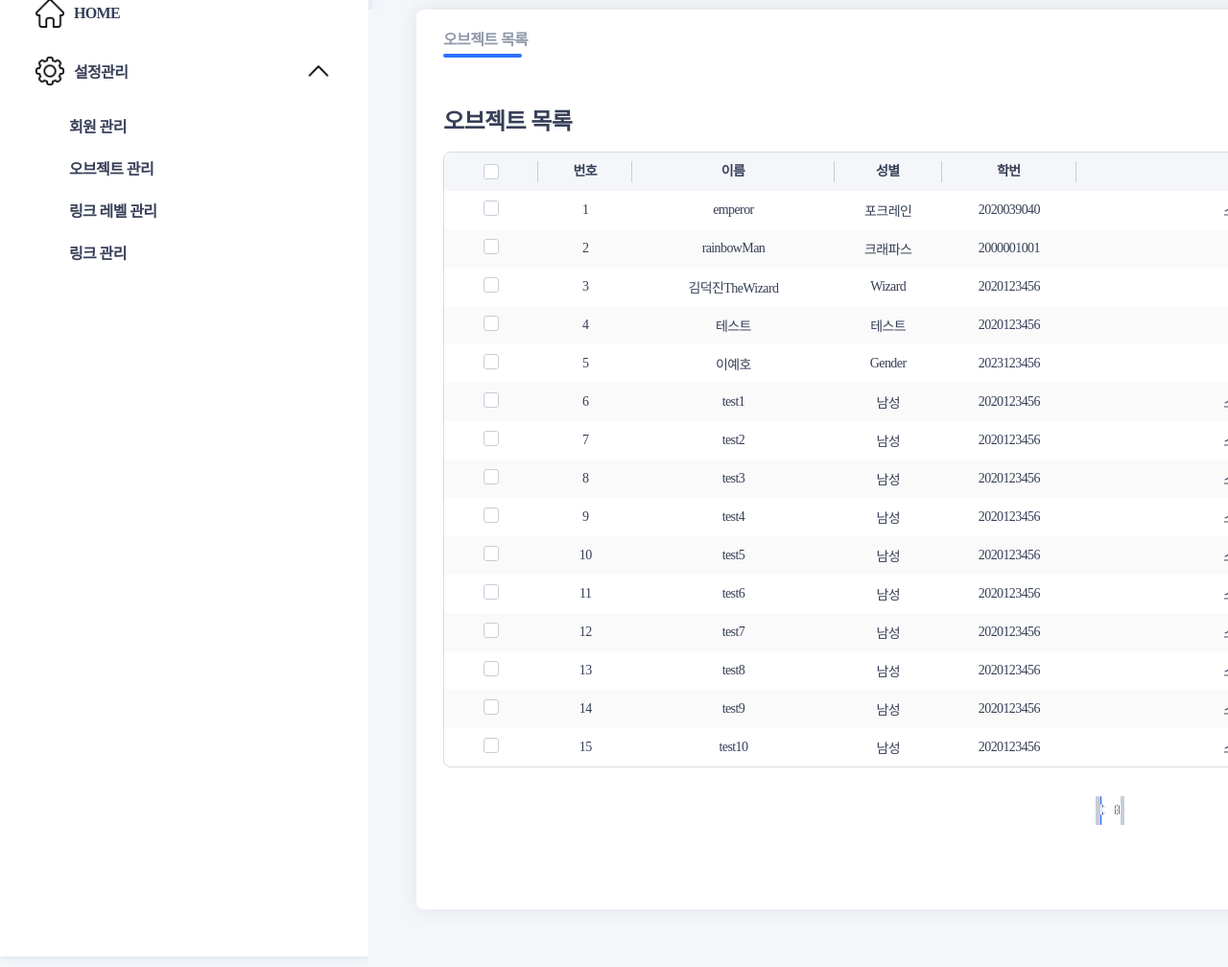
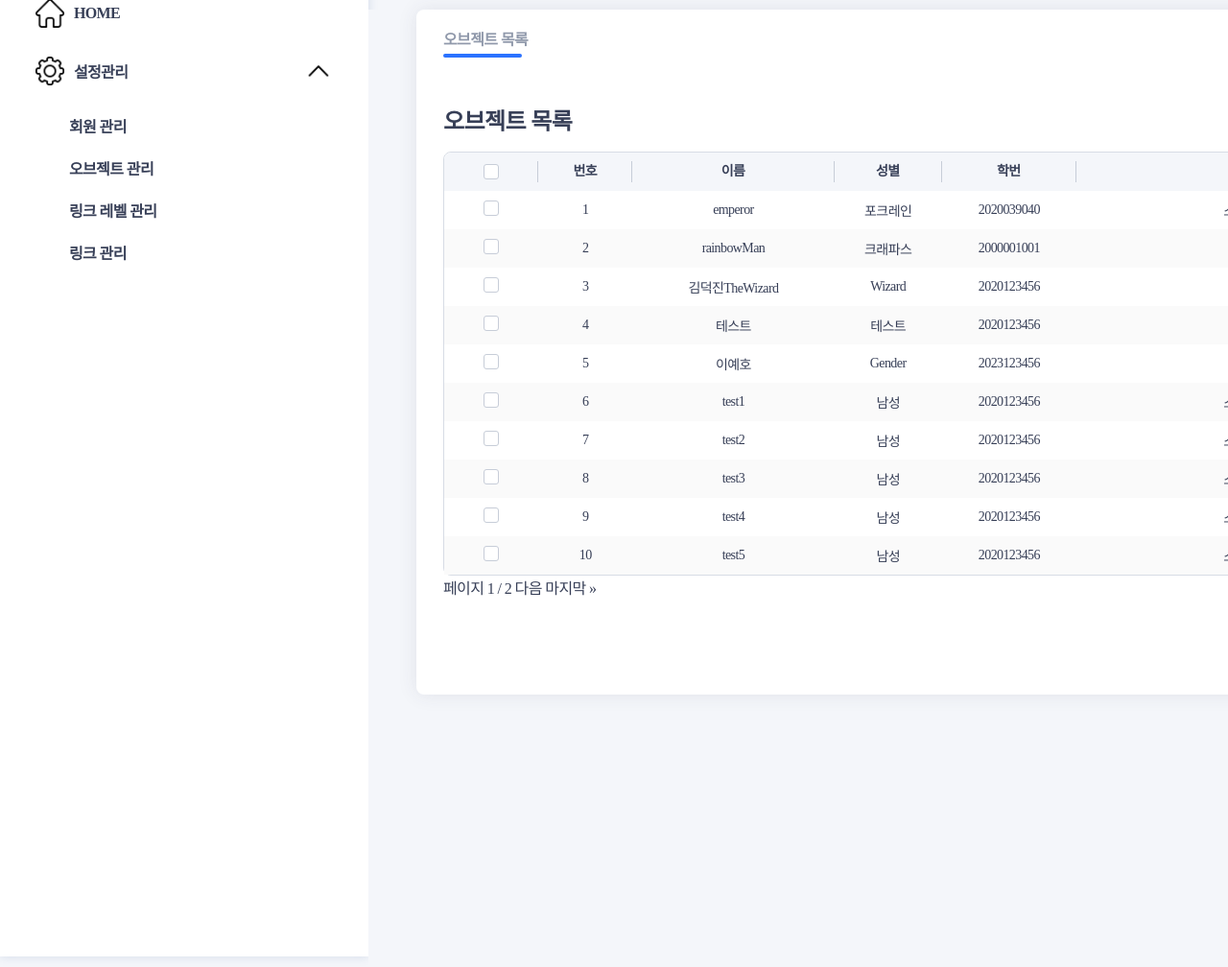
Before and after one commit to EmpChan/MemberManagement, a Django app: page /objectList in a window 1280 px wide; the page is wider, and only the part inside the window is pictured. Shown: the part 139-1147 px from the top of that part at 96% size. Run offline with Django 4.2, Linux system fonts and the light colour scheme; a user stored in the database is signed in; data comes from the database, SQL or seed files in the repository; both versions use the stored data as it was after the commit; some libraries are stand-ins or nearby versions; some web fonts are replaced.

Commit message:
페이지네이션 초안

```diff
--- a/main/views.py
+++ b/main/views.py
@@ -1,5 +1,6 @@
 from django.shortcuts import render,redirect
 from django.contrib.auth.models import User
+from django.core.paginator import Paginator, EmptyPage, PageNotAnInteger
 from .models import Member
 from time import timezone
 
@@ -39,9 +40,21 @@ def objectList(request):
     if not request.user.is_authenticated:
         return redirect("login:login")
     memberList = Member.objects.all()
-    attribute = {}
-    attribute['members'] = memberList
-    return render(request, "object/objectList.html",attribute)
+    paginator = Paginator(memberList, 10)  # 페이지당 10개의 아이템을 보여주도록 설정
+
+    page = request.GET.get('page', 1)  # URL의 'page' 파라미터 값을 가져오거나, 없으면 1로 설정
+
+    try:
+        members = paginator.page(page)
+    except PageNotAnInteger:
+        # 페이지 번호가 정수가 아닐 경우, 첫 번째 페이지를 보여줌
+        members = paginator.page(1)
+    except EmptyPage:
+        # 페이지 범위를 벗어난 경우, 마지막 페이지를 보여줌
+        members = paginator.page(paginator.num_pages)
+
+    attribute = {'members': members}
+    return render(request, "object/objectList.html", attribute)
 
 def objectRegister(request):
     if not request.user.is_authenticated:
@@ -66,3 +79,19 @@ def setupMain(request):
     if not request.user.is_authenticated:
         return redirect("login:login")
     return render(request, "setup/setupMain.html")
+
+def PaginationObjectList(request):
+    pagination_list = Member.objects.all()
+    paginator = Paginator(pagination_list, 10)
+
+    page = request.GET.get('page')
+    try:
+        pagination_list = paginator.page(page)
+    except PageNotAnInteger:
+        # 페이지가 정수가 아닌 경우 첫 페이지를 반환한다.
+        pagination_list = paginator.page(1)
+    except EmptyPage:
+        # 페이지가 범위를 벗어나면 마지막 페이지를 반환한다.
+        pagination_list = paginator.page(paginator.num_pages)
+
+    return render(request, "object/objectList.html", {'pagination_list': pagination_list})
--- a/templates/object/objectList.html
+++ b/templates/object/objectList.html
@@ -88,9 +88,23 @@
 								{% endfor %}
 							</tbody>
 						</table>
-					</div>
-					<div class="pagenation">
-						<img src="/static/img/test-pn.png" alt="">
+						<div class="pagination">
+							<span class="step-links">
+								{% if members.has_previous %}
+									<a href="?page=1">&laquo; 처음</a>
+									<a href="?page={{ members.previous_page_number }}">이전</a>
+								{% endif %}
+
+								<span class="current">
+									페이지 {{ members.number }} / {{ members.paginator.num_pages }}
+								</span>
+
+								{% if members.has_next %}
+									<a href="?page={{ members.next_page_number }}">다음</a>
+									<a href="?page={{ members.paginator.num_pages }}">마지막 &raquo;</a>
+								{% endif %}
+							</span>
+						</div>
 					</div>
 
 					<!-- 하단버튼 -->
```
Also changed, not shown: db.sqlite3.
